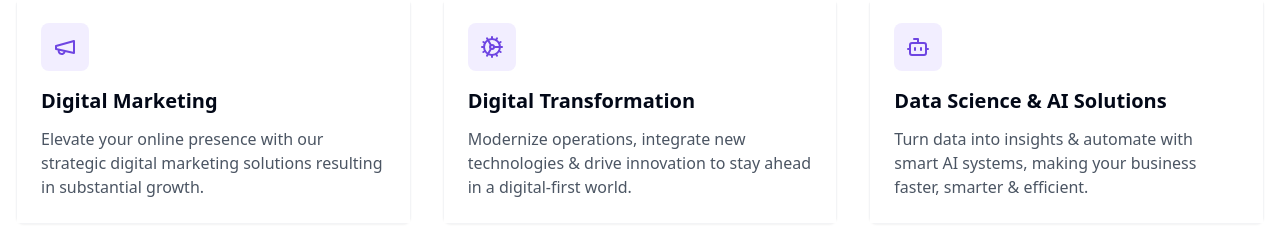
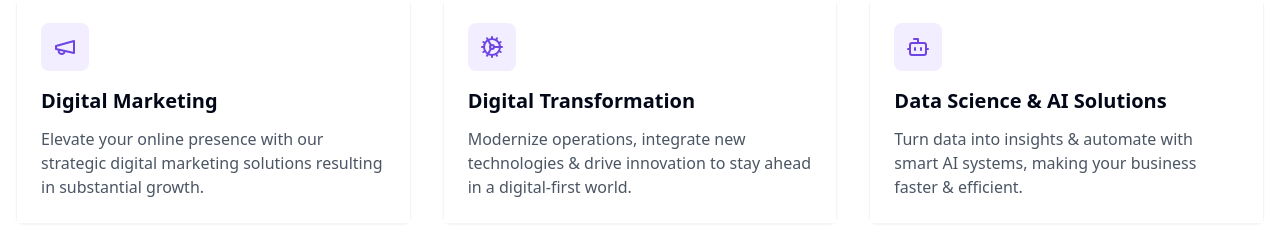
Before and after one commit to TasnimulHassan02/IMPACTZ-Website, a React (Vite) app: page / in a window 1280 px wide. Shown: the part 1120-1369 px from the top of the page. Built offline with nearby package versions, Linux system fonts and the light colour scheme.

Commit message:
Update Services.tsx

```diff
--- a/src/components/Services.tsx
+++ b/src/components/Services.tsx
@@ -52,7 +52,7 @@ const Services: React.FC = () => {
   }, {
     icon: <Bot size={24} />,
     title: "Data Science & AI Solutions",
-    description: "Turn data into insights & automate with smart AI systems, making your business faster, smarter & efficient."
+    description: "Turn data into insights & automate with smart AI systems, making your business faster & efficient."
   }, {
     icon: <Code size={24} />,
     title: "Custom Tools",
```
